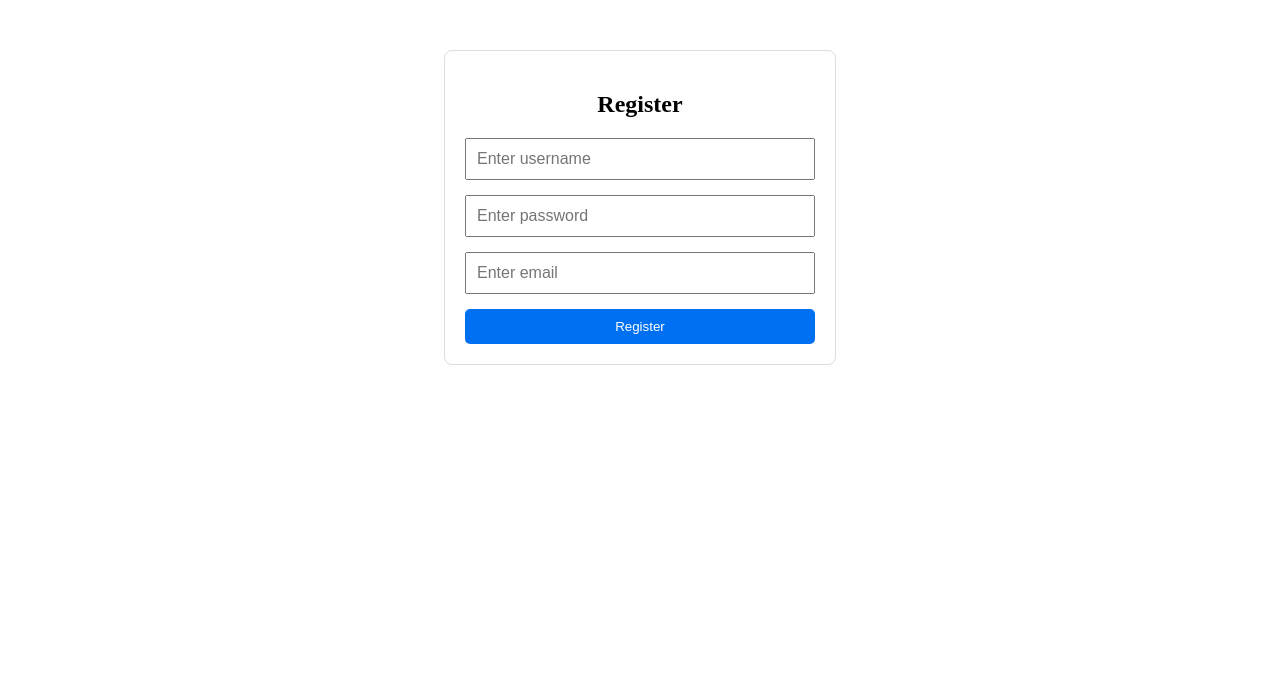
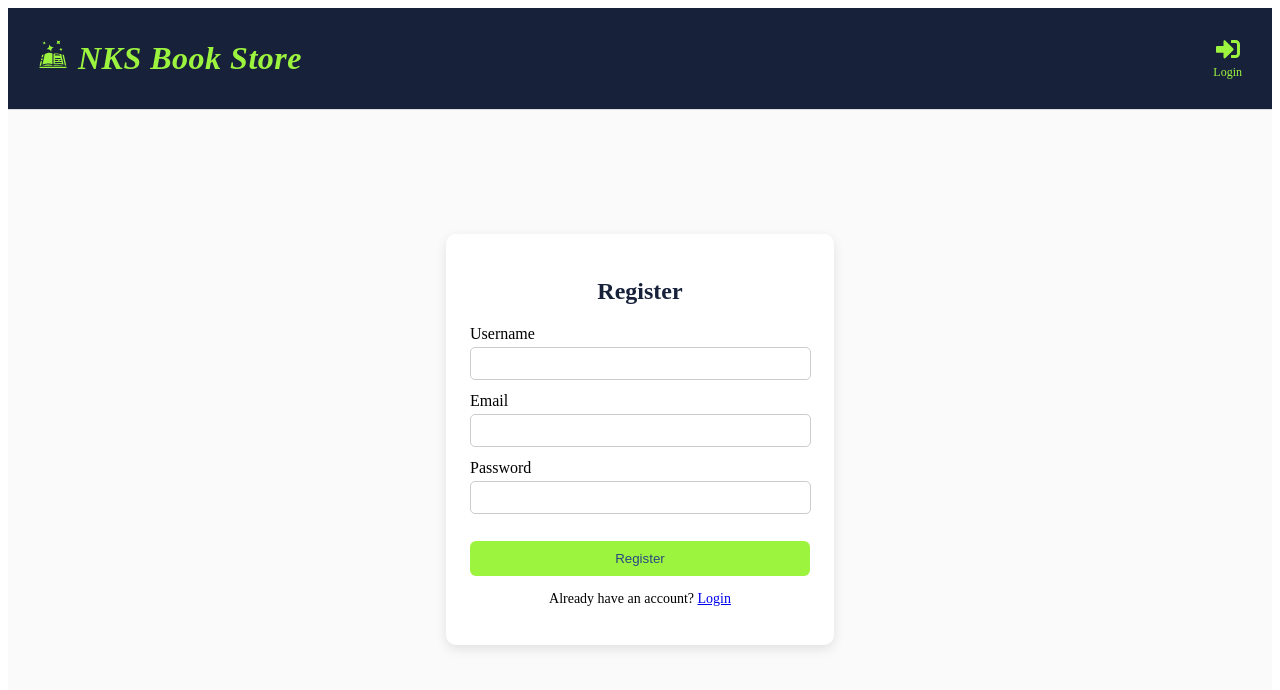
Before and after one commit to Niha-21/NKs-Book-Store, a React (Vite) app in the folder UI/: page /register in a window 1280 px wide. Shown: the top 690 px of the page. Built offline with nearby package versions, Linux system fonts and the light colour scheme; no server answers.

Commit message:
Changes to update Register page and new Profile page added

```diff
--- /dev/null
+++ b/UI/src/pages/Profile.jsx
@@ -0,0 +1,74 @@
+import Header from "../components/Header";
+import { useNavigate } from "react-router-dom";
+
+function Profile() {
+  const navigate = useNavigate();
+
+  const username = localStorage.getItem("username");
+
+  return (
+    <>
+      <Header />
+
+      <div style={styles.container}>
+        <div style={styles.card}>
+          <h2 style={styles.headline}>My Profile</h2>
+
+          <div style={styles.section}>
+            <p><b>Username:</b> {username || "User"}</p>
+          </div>
+
+          <div style={styles.actions}>
+            <button
+              style={styles.button}
+              onClick={() => navigate("/orders")}
+            >
+              View My Orders
+            </button>
+          </div>
+        </div>
+      </div>
+    </>
+  );
+}
+
+const styles = {
+  container: {
+    minHeight: "calc(100vh - 60px)",
+    display: "flex",
+    justifyContent: "center",
+    alignItems: "center",
+    backgroundColor: "#fafafa",
+  },
+  headline: {
+    color: "#17213a",
+    fontWeight: "bold",
+    textAlign: "center",
+    // fontStyle: "italic",
+  },
+  card: {
+    width: "360px",
+    padding: "24px",
+    borderRadius: "10px",
+    backgroundColor: "#fff",
+    boxShadow: "0 4px 12px rgba(0,0,0,0.1)",
+    transform: "translateY(-180px)",
+  },
+  section: {
+    marginBottom: "20px",
+  },
+  actions: {
+    display: "flex",
+    justifyContent: "left",
+  },
+  button: {
+    padding: "10px 20px",
+    backgroundColor: "#9df43f",
+    color: "#17213a",
+    border: "none",
+    borderRadius: "6px",
+    cursor: "pointer",
+  },
+};
+
+export default Profile;
--- a/UI/src/pages/Register.jsx
+++ b/UI/src/pages/Register.jsx
@@ -1,6 +1,7 @@
 import { useState } from "react";
 import api from "../apis/baseApi";
-import { useNavigate } from "react-router-dom";
+import { useNavigate, Link } from "react-router-dom";
+import Header from "../components/Header";
 
 function Register() {
   const [username, setUsername] = useState("");
@@ -11,12 +12,13 @@ import { useNavigate } from "react-router-dom";
 
   const handleRegister = async (e) => {
     e.preventDefault();
+    setMessage("");
 
     try {
       const response = await api.post("/auth/register", {
         username,
         password,
-                email
+        email,
       });
 
       if (response.status === 200) {
@@ -29,8 +31,8 @@ import { useNavigate } from "react-router-dom";
       setEmail("");
 
     } catch (error) {
-            if (error.response && error.response.status === 409) {
-                setMessage("Username already exists. Please enter another.");
+      if (error.response?.status === 409) {
+        setMessage("Username already exists. Please try another.");
       } else {
         setMessage("Something went wrong. Please try again.");
       }
@@ -38,70 +40,115 @@ import { useNavigate } from "react-router-dom";
   };
 
   return (
-            <div style={styles.container}>
-            <h2>Register</h2>
+    <>
+      <Header />
 
-            <form onSubmit={handleRegister} style={styles.form}>
+      <div style={styles.page}>
+        <div style={styles.card}>
+          <h2 style={styles.headline}>Register</h2>
+
+          {message && <p style={styles.message}>{message}</p>}
+
+          <form onSubmit={handleRegister}>
+            <div style={styles.field}>
+              <label>Username</label>
               <input
                 type="text"
-                placeholder="Enter username"
                 value={username}
                 onChange={(e) => setUsername(e.target.value)}
                 style={styles.input}
+                required
               />
+            </div>
 
+            <div style={styles.field}>
+              <label>Email</label>
+              <input
+                type="email"
+                value={email}
+                onChange={(e) => setEmail(e.target.value)}
+                style={styles.input}
+                required
+              />
+            </div>
+
+            <div style={styles.field}>
+              <label>Password</label>
               <input
                 type="password"
-                placeholder="Enter password"
                 value={password}
                 onChange={(e) => setPassword(e.target.value)}
                 style={styles.input}
+                required
               />
-
-                <input
-                type="email"
-                placeholder="Enter email"
-                value={email}
-                onChange={(e) => setEmail(e.target.value)}
-                style={styles.input}
-                />
+            </div>
 
             <button type="submit" style={styles.button}>
               Register
             </button>
           </form>
 
-            {message && <p style={{ marginTop: "20px" }}>{message}</p>}
-
+          <p style={styles.footerText}>
+            Already have an account? <Link to="/login">Login</Link>
+          </p>
         </div>
+      </div>
+    </>
   );
 }
 
 const styles = {
-        container: {
-            maxWidth: "350px",
-            margin: "50px auto",
+  page: {
+    minHeight: "calc(100vh - 60px)",
+    display: "flex",
+    justifyContent: "center",
+    alignItems: "center",
+    backgroundColor: "#fafafa",
+  },
+  card: {
+    width: "340px",
+    padding: "24px",
+    borderRadius: "10px",
+    backgroundColor: "#fff",
+    boxShadow: "0 4px 12px rgba(0,0,0,0.1)",
+    transform: "translateY(-40px)",
+  },
+  headline: {
+    color: "#17213a",
+    fontWeight: "bold",
     textAlign: "center",
-            padding: "20px",
-            border: "1px solid #ddd",
-            borderRadius: "8px",
+    // fontStyle: "italic",
   },
-        form: {
-            display: "flex",
-            flexDirection: "column",
-            gap: "15px",
+  field: {
+    marginBottom: "12px",
   },
   input: {
-            padding: "10px",
-            fontSize: "16px",
+    width: "95%",
+    padding: "8px",
+    marginTop: "4px",
+    borderRadius: "5px",
+    border: "1px solid #ccc",
   },
   button: {
+    width: "100%",
+    marginTop: "15px",
     padding: "10px",
-            backgroundColor: "#0070f3",
-            color: "#fff",
+    backgroundColor: "#9df43f",
+    color: "#2c4783",
+    border: "none",
+    borderRadius: "6px",
     cursor: "pointer",
-            border: "none",
-            borderRadius: "5px",
+  },
+  message: {
+    textAlign: "center",
+    color: "red",
+    marginBottom: "10px",
+    fontSize: "14px",
+  },
+  footerText: {
+    marginTop: "15px",
+    textAlign: "center",
+    fontSize: "14px",
   },
 };
 
```
Lines whose indentation alone changed are shown as unchanged.
